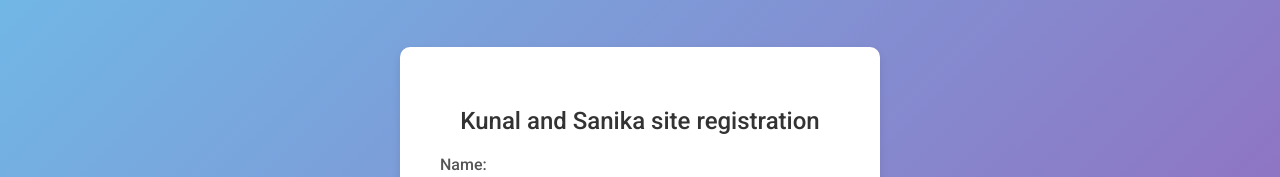
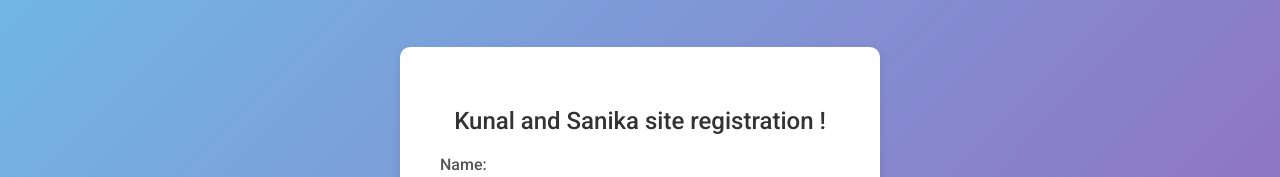
Before and after one commit to Kunal080101/web-app-ass, a website: page frontend/index.html in a window 1280 px wide. Shown: the top 177 px of the page. Drawn offline with Linux system fonts and the light colour scheme.

Commit message:
index file changed

```diff
--- a/frontend/index.html
+++ b/frontend/index.html
@@ -11,7 +11,7 @@
     <div class="background">
         <div class="container">
             <form id="dataForm">
-                <h2>Kunal and Sanika site registration</h2>
+                <h2>Kunal and Sanika site registration !</h2>
                 <div class="form-group">
                     <label for="name">Name:</label>
                     <input type="text" id="name" name="name" placeholder="Enter your name">
```
